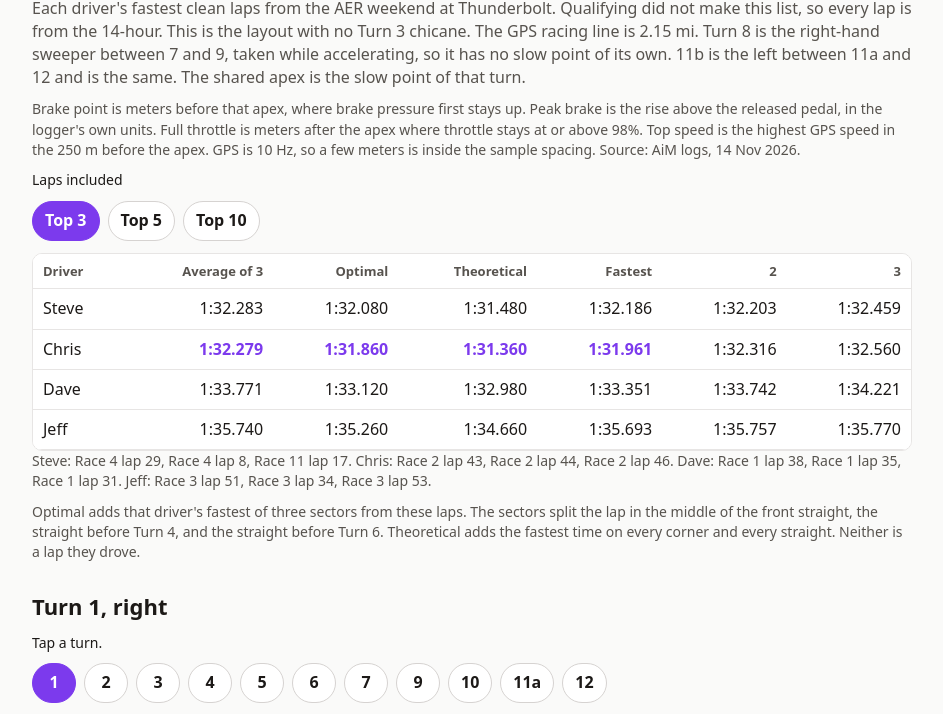
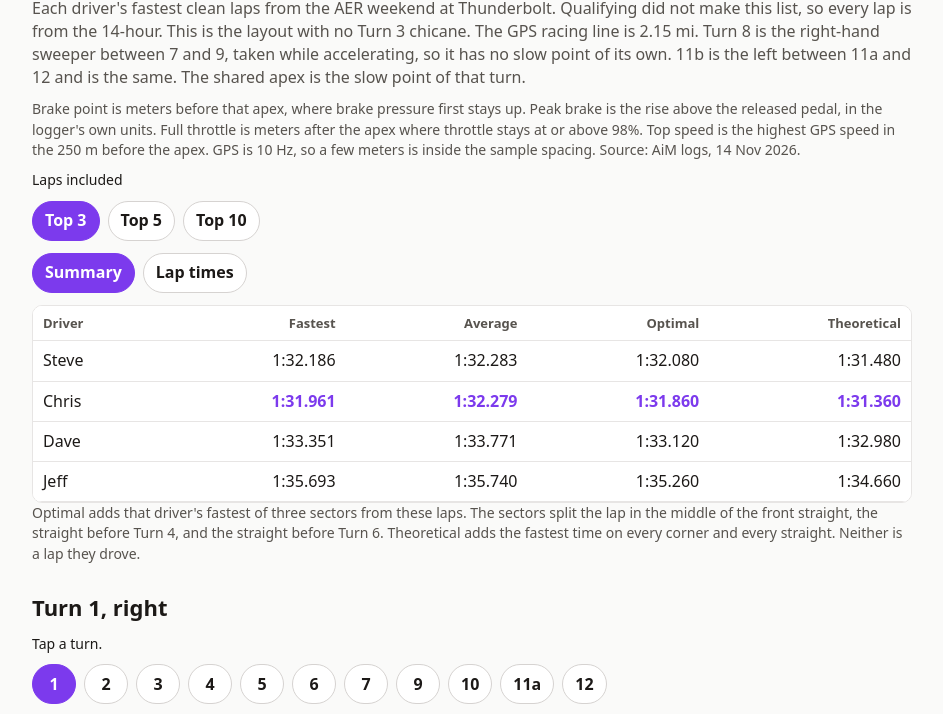
Before and after one commit to crbraun/xrk-race-analysis, a plain HTML site: page docs/index.html in a window 1280 px wide. Shown: the part 75-789 px from the top of the page, without its empty margins (168-1111 px from the left). Drawn offline with Linux system fonts and the light colour scheme.

Commit message:
Split the lap table into a summary and the raw lap times.
Co-authored-by: Cursor <cursoragent@cursor.com>

```diff
--- a/docs/index.html
+++ b/docs/index.html
@@ -39,8 +39,12 @@
     <button class="pill" type="button" data-n="5">Top 5</button>
     <button class="pill" type="button" data-n="10">Top 10</button>
   </div>
+  <div class="pills" id="lap-view">
+    <button class="pill on" type="button" data-view="summary">Summary</button>
+    <button class="pill" type="button" data-view="laps">Lap times</button>
+  </div>
   <div class="scroll" id="laps"></div>
-  <p class="muted small" id="stints"></p>
+  <p class="muted small" id="stints" hidden></p>
   <p class="muted small" id="optimal-note">Optimal adds that driver's fastest of three sectors from these laps. The sectors split the lap in the middle of the front straight, the straight before Turn 4, and the straight before Turn 6. Theoretical adds the fastest time on every corner and every straight. Neither is a lap they drove.</p>
   <h2 id="title"></h2>
   <p class="small">Tap a turn.</p>
@@ -125,6 +129,7 @@ function passIndex(laps) {
 
 const asked = Number(new URLSearchParams(location.search).get("n"));
 let lapCount = [3, 5, 10].includes(asked) ? asked : 3;
+let lapView = "summary";
 
 function bestSum(driver, key) {
   const laps = DATA[key][driver].slice(0, lapCount);
@@ -142,18 +147,27 @@ function renderLaps() {
   const theoretical = DATA.drivers.map((_, d) => bestSum(d, "piece"));
   const bestOptimal = Math.min(...optimal);
   const bestTheoretical = Math.min(...theoretical);
+  const fastestEach = times.map(row => row[0]);
+  const bestFastest = Math.min(...fastestEach);
   const fastestSec = Math.min(...times.flat());
-  const headers = ["Driver", "Average of " + lapCount, "Optimal", "Theoretical"].concat(times[0].map((_, i) => (i === 0 ? "Fastest" : String(i + 1))));
+  const summary = lapView === "summary";
+  const headers = summary
+    ? ["Driver", "Fastest", "Average", "Optimal", "Theoretical"]
+    : ["Driver"].concat(times[0].map((_, i) => (i === 0 ? "Fastest" : String(i + 1))));
+  const body = summary
+    ? DATA.drivers.map((driver, d) => "<tr><td>" + driver + "</td><td>" +
+        cell(DATA.lapTime[d][0], fastestEach[d] === bestFastest) + "</td><td>" +
+        cell(fmtLap(lapAvg[d]), lapAvg[d] === bestAvg) + "</td><td>" +
+        cell(fmtLap(optimal[d]), optimal[d] === bestOptimal) + "</td><td>" +
+        cell(fmtLap(theoretical[d]), theoretical[d] === bestTheoretical) + "</td></tr>").join("")
+    : DATA.drivers.map((driver, d) => "<tr><td>" + driver + "</td>" +
+        times[d].map((sec, i) => "<td>" + cell(DATA.lapTime[d][i], sec === fastestSec) + "</td>").join("") +
+        "</tr>").join("");
   document.getElementById("laps").innerHTML = "<table><thead><tr>" +
     headers.map(h => "<th>" + h + "</th>").join("") +
-    "</tr></thead><tbody>" +
-    DATA.drivers.map((driver, d) => "<tr><td>" + driver + "</td><td>" +
-      cell(fmtLap(lapAvg[d]), lapAvg[d] === bestAvg) + "</td><td>" +
-      cell(fmtLap(optimal[d]), optimal[d] === bestOptimal) + "</td><td>" +
-      cell(fmtLap(theoretical[d]), theoretical[d] === bestTheoretical) + "</td>" +
-      times[d].map((sec, i) => "<td>" + cell(DATA.lapTime[d][i], sec === fastestSec) + "</td>").join("") +
-      "</tr>").join("") +
-    "</tbody></table>";
+    "</tr></thead><tbody>" + body + "</tbody></table>";
+  document.getElementById("optimal-note").hidden = !summary;
+  document.getElementById("stints").hidden = summary;
   document.getElementById("stints").textContent = DATA.drivers.map((driver, d) =>
     driver + ": " + DATA.stint[d].slice(0, lapCount).join(", ")).join(". ") + ".";
 }
@@ -284,6 +298,15 @@ function setCount(n) {
 document.querySelectorAll("#depth button").forEach(button => {
   button.addEventListener("click", () => setCount(Number(button.dataset.n)));
 });
+document.querySelectorAll("#lap-view button").forEach(button => {
+  button.addEventListener("click", () => {
+    lapView = button.dataset.view;
+    document.querySelectorAll("#lap-view button").forEach(item => {
+      item.classList.toggle("on", item === button);
+    });
+    renderLaps();
+  });
+});
 window.addEventListener("hashchange", () => render(cornerFromHash()));
 setCount(lapCount);
 </script>
```
